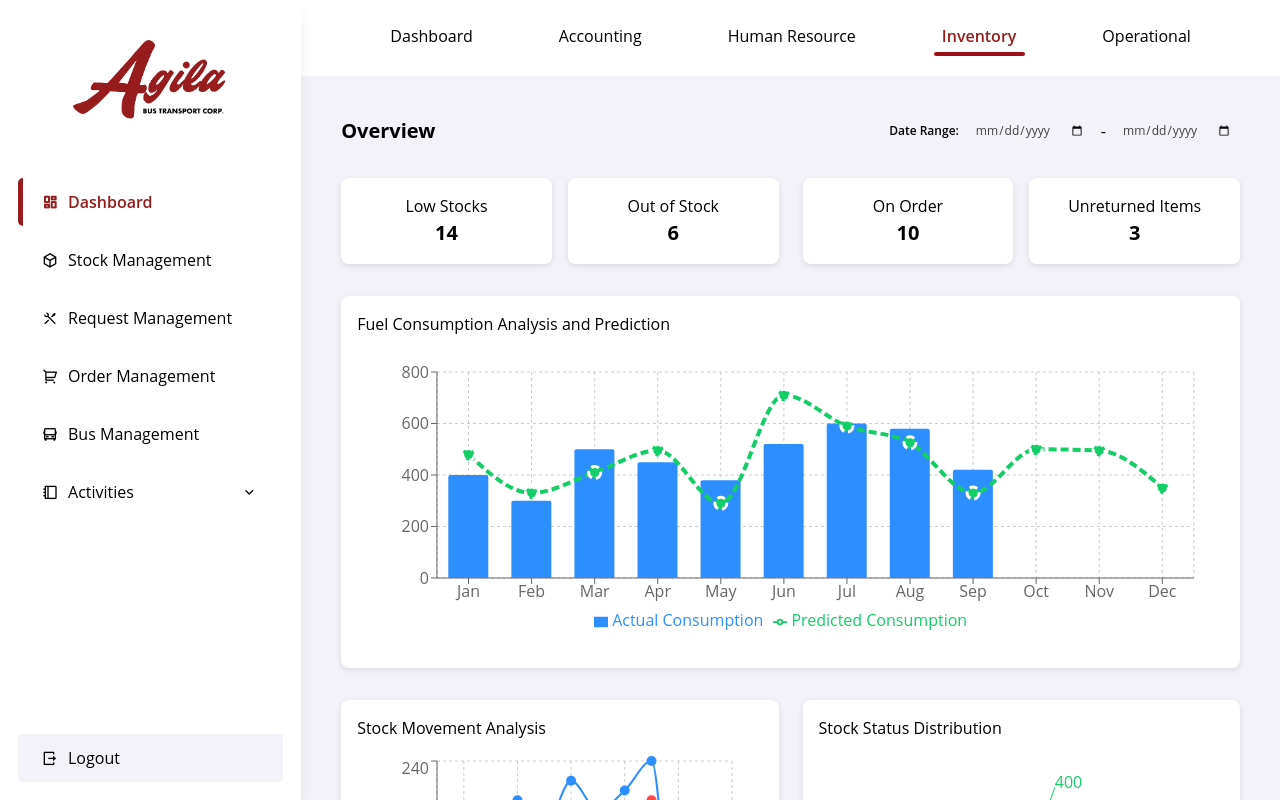
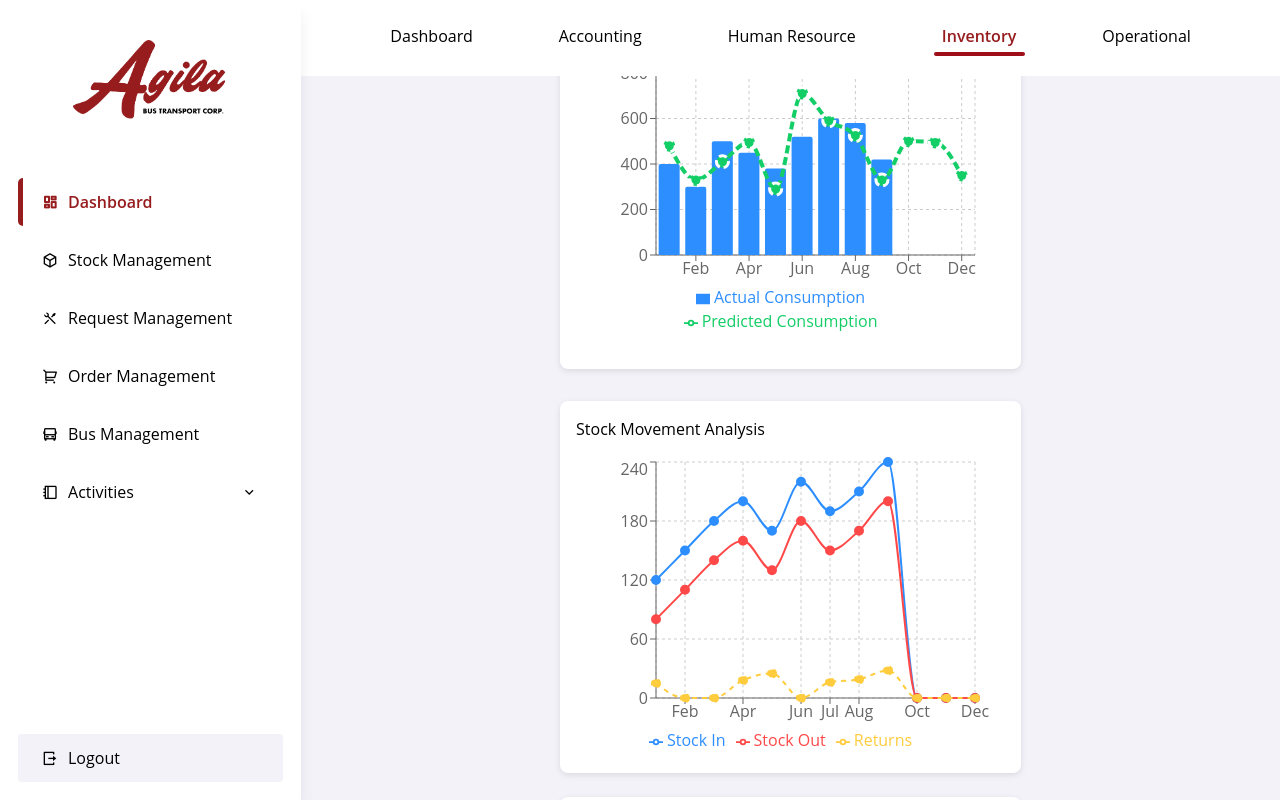
Before and after one commit to nerieannbravo/inventory-management-system, a Next.js app: page / in a window 1280 px wide. Built offline with nearby package versions, Linux system fonts and the light colour scheme.

Commit message:
modified layout.tsx

```diff
--- a/src/app/layout.tsx
+++ b/src/app/layout.tsx
@@ -31,7 +31,9 @@ export default function RootLayout({ children }: { children: React.ReactNode })
                         <Topbar />
 
                         <div className="content">
-                            {children}
+                            <div className="page-content">
+                                {children}
+                            </div>
                         </div>
                     </div>
                 </div>
```
